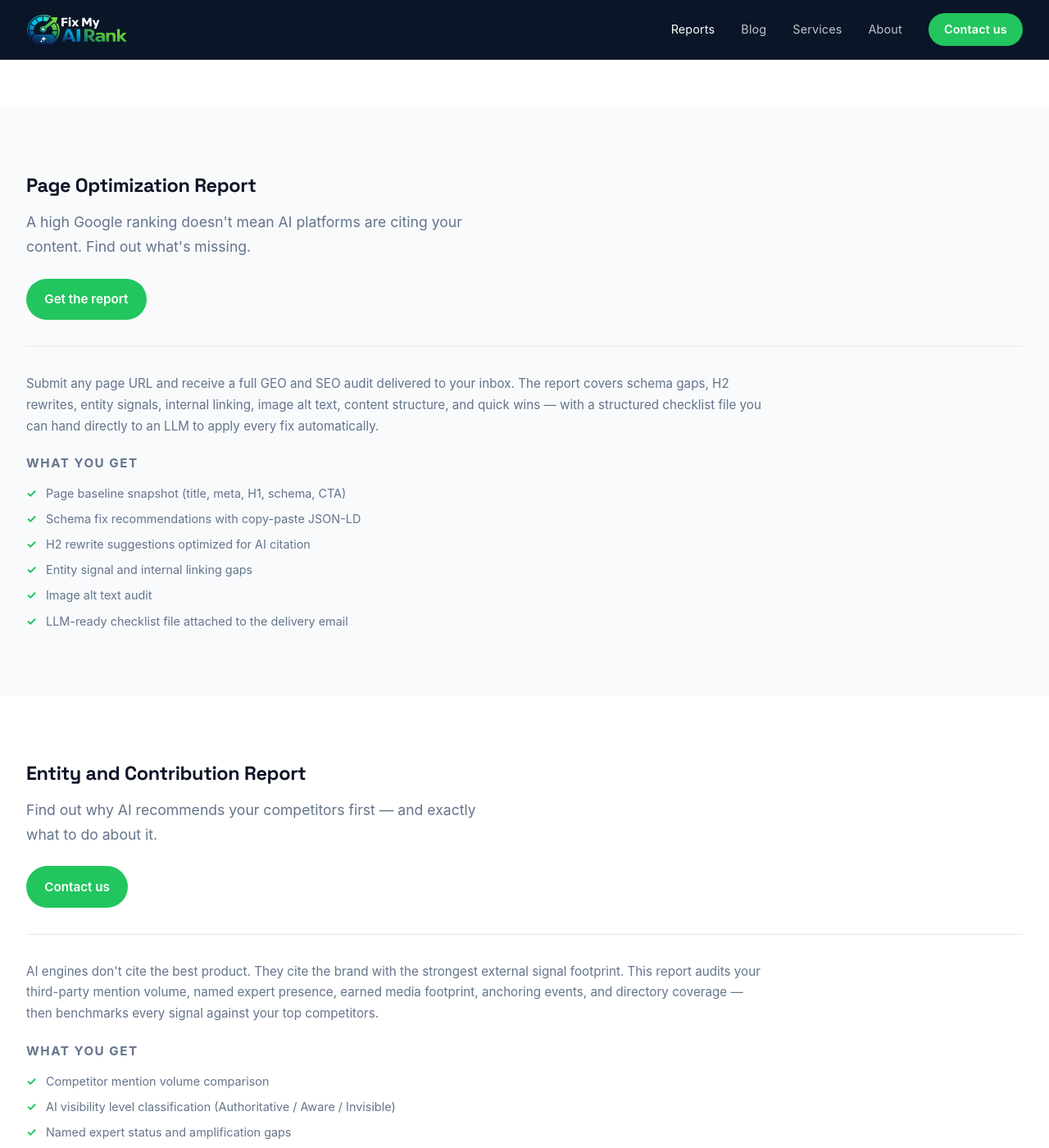
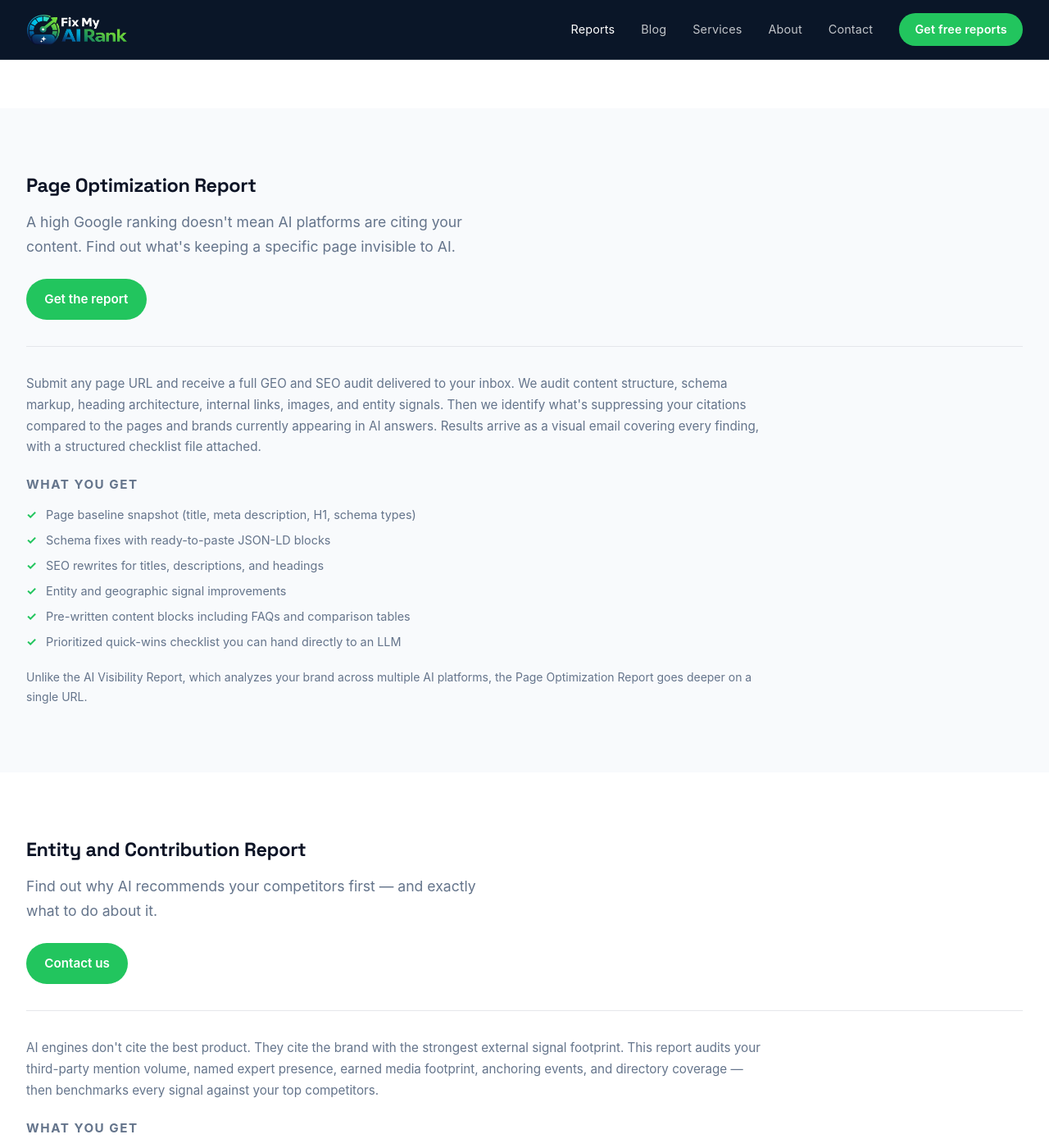
Before and after one commit to timdailey/FMAR-Website, a Jekyll site: the page built from reports/index.html, in a window 1280 px wide and 1400 px high, scrolled down 1054 px. Shown: the whole window at 82% size. Built offline with Jekyll 4.4.1, drawn with Linux system fonts in a browser that asks for light colours; some web fonts are replaced.

Commit message:
Add Page Optimization Report page and nav link
Add a new /page-optimization-report/ landing page with a submission form (webhook placeholder), hero, features, FAQ, and CTA to deliver a free AI/SEO page audit. Update site header: simplify Contact label and add a prominent “Get free reports” nav button. Update reports/index.html to link to the new report page and expand the report copy and checklist items to reflect the new Page Optimization Report features.

```diff
--- a/_includes/header.html
+++ b/_includes/header.html
@@ -8,7 +8,8 @@
       <a href="{{ '/blog/' | relative_url }}" {% if page.url contains '/blog' %}class="active"{% endif %}>Blog</a>
       <a href="{{ '/services/' | relative_url }}" {% if page.url contains '/services' %}class="active"{% endif %}>Services</a>
       <a href="{{ '/about/' | relative_url }}" {% if page.url contains '/about' %}class="active"{% endif %}>About</a>
-      <a href="{{ '/contact/' | relative_url }}" class="btn-nav" {% if page.url contains '/contact' %}class="active"{% endif %}>Contact us</a>
+      <a href="{{ '/contact/' | relative_url }}" {% if page.url contains '/contact' %}class="active"{% endif %}>Contact</a>
+      <a href="{{ '/reports/' | relative_url }}" class="btn-nav">Get free reports</a>
     </nav>
   </div>
 </header>
--- a/reports/index.html
+++ b/reports/index.html
@@ -67,25 +67,26 @@
 
     <div class="report-intro">
       <h2 class="section-title">Page Optimization Report</h2>
-      <p class="report-lead">A high Google ranking doesn't mean AI platforms are citing your content. Find out what's missing.</p>
+      <p class="report-lead">A high Google ranking doesn't mean AI platforms are citing your content. Find out what's keeping a specific page invisible to AI.</p>
       <div class="report-actions">
-        <a href="#page-report-form" class="btn btn-primary">Get the report</a>
+        <a href="{{ '/page-optimization-report/' | relative_url }}" class="btn btn-primary">Get the report</a>
       </div>
     </div>
 
     <hr class="report-divider">
 
     <div class="report-details">
-      <p>Submit any page URL and receive a full GEO and SEO audit delivered to your inbox. The report covers schema gaps, H2 rewrites, entity signals, internal linking, image alt text, content structure, and quick wins — with a structured checklist file you can hand directly to an LLM to apply every fix automatically.</p>
+      <p>Submit any page URL and receive a full GEO and SEO audit delivered to your inbox. We audit content structure, schema markup, heading architecture, internal links, images, and entity signals. Then we identify what's suppressing your citations compared to the pages and brands currently appearing in AI answers. Results arrive as a visual email covering every finding, with a structured checklist file attached.</p>
       <p class="section-label" style="margin-top:1.25rem">What you get</p>
       <ul class="check-list">
-        <li>Page baseline snapshot (title, meta, H1, schema, CTA)</li>
-        <li>Schema fix recommendations with copy-paste JSON-LD</li>
-        <li>H2 rewrite suggestions optimized for AI citation</li>
-        <li>Entity signal and internal linking gaps</li>
-        <li>Image alt text audit</li>
-        <li>LLM-ready checklist file attached to the delivery email</li>
+        <li>Page baseline snapshot (title, meta description, H1, schema types)</li>
+        <li>Schema fixes with ready-to-paste JSON-LD blocks</li>
+        <li>SEO rewrites for titles, descriptions, and headings</li>
+        <li>Entity and geographic signal improvements</li>
+        <li>Pre-written content blocks including FAQs and comparison tables</li>
+        <li>Prioritized quick-wins checklist you can hand directly to an LLM</li>
       </ul>
+      <p style="margin-top:1.25rem;font-size:0.875rem;color:var(--color-muted)">Unlike the AI Visibility Report, which analyzes your brand across multiple AI platforms, the Page Optimization Report goes deeper on a single URL.</p>
     </div>
 
   </div>
```
Also changed, not shown: page-optimization-report/index.html (added, +160 -0 lines).
